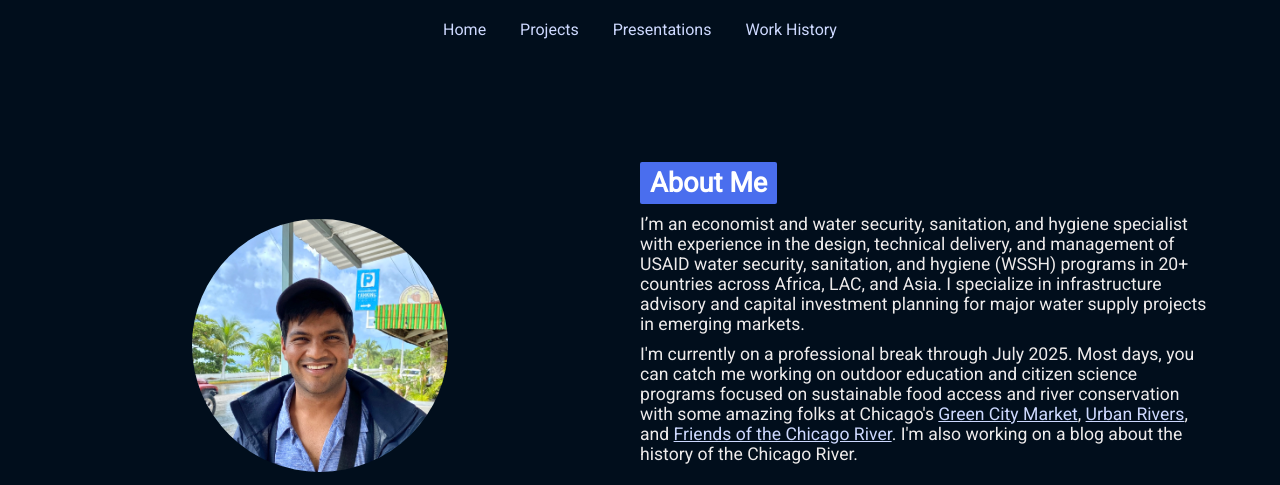
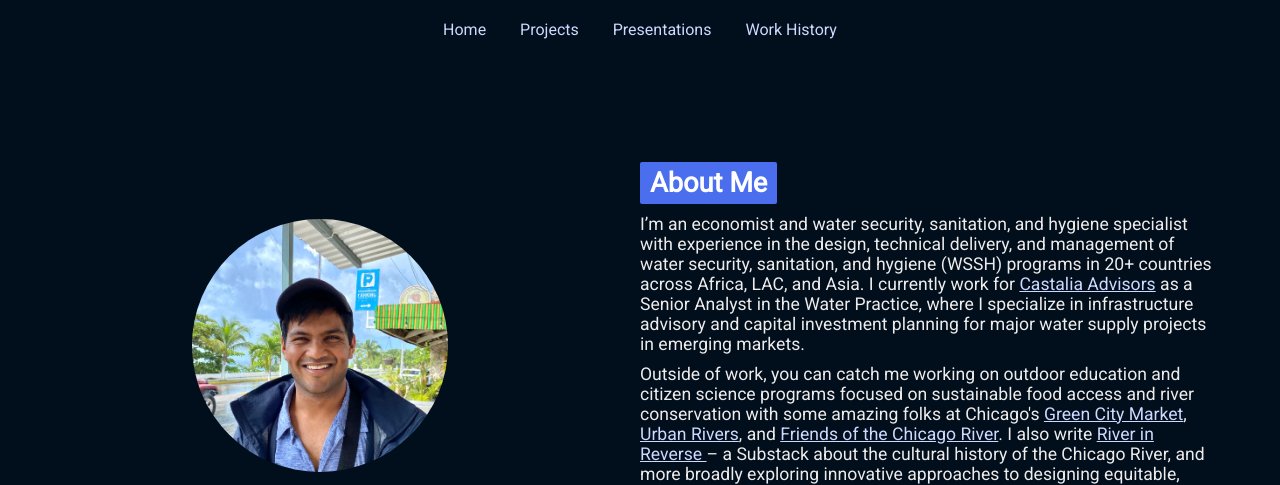
Before and after one commit to neildpatel/neildpatel.github.io, a plain HTML site: page index.html in a window 1280 px wide. Shown: the top 485 px of the page. Drawn offline with Linux system fonts and the light colour scheme.

Commit message:
Update index.html

```diff
--- a/index.html
+++ b/index.html
@@ -48,14 +48,12 @@
         </div>
         <div class="section-2">
             <h2>About Me</h2>
-            <p>I’m an economist and water security, sanitation, and hygiene specialist with experience in the design, technical delivery, and management of USAID water security, sanitation, and hygiene (WSSH) programs in 20+ countries across Africa, LAC, and Asia.
-               I specialize in infrastructure advisory and capital investment planning for major water supply projects in emerging markets.</p>
-            <p>I'm currently on a professional break through July 2025.
-                Most days, you can catch me working on outdoor education and citizen science programs focused on sustainable food access and river conservation with some amazing folks at Chicago's
+            <p>I’m an economist and water security, sanitation, and hygiene specialist with experience in the design, technical delivery, and management of water security, sanitation, and hygiene (WSSH) programs in 20+ countries across Africa, LAC, and Asia. I currently work for <a href="https://castalia-advisors.com/">Castalia Advisors</a> as a Senior Analyst in the Water Practice, where I specialize in infrastructure advisory and capital investment planning for major water supply projects in emerging markets.</p>
+            <p>Outside of work, you can catch me working on outdoor education and citizen science programs focused on sustainable food access and river conservation with some amazing folks at Chicago's
                 <a href="https://www.greencitymarket.org/what-we-do/educating-our-community">Green City Market</a>,
                 <a href="https://urbanrivers.org/">Urban Rivers</a>, and
                 <a href="https://www.chicagoriver.org/">Friends of the Chicago River</a>.
-                I'm also working on a blog about the history of the Chicago River.</p>
+                I also write <a href="https://riverinreverse.substack.com/">River in Reverse </a> – a Substack about the cultural history of the Chicago River, and more broadly exploring innovative approaches to designing equitable, climate-resilient, and ecologically vibrant cities.</p>
             <h2>Work History</h2>
             <p>I previously worked at <a href="https://www.dai.com/our-work/solutions/environment-solutions/water-and-sanitation-services-and-resource-management">DAI</a> and <a href="https://www.tetratech.com/solutions/international-development/water-security-sanitation-and-hygiene/">Tetra Tech</a> on several USAID-funded WSSH programs, including:<a href="https://www.globalwaters.org/HowWeWork/Activities/philippines-safe-water"> USAID/Philippines Safe Water</a>, <a href="https://www.dai.com/our-work/projects/el-salvador-water-services-project-wsp"> USAID/El Salvador Water Services Project (WSP)</a>, <a href="https://www.globalwaters.org/wash-fin"> USAID Water, Sanitation, and Hygiene Finance (WASH-FIN)</a>, <a href="https://www.globalwaters.org/HowWeWork/Activities/uganda-sanitation-health-activity"> USAID/Uganda Sanitation for Health Activity (USHA)</a>, and <a href="https://www.dai.com/our-work/projects/haiti-usaid-water-and-sanitation-watsan"> USAID/Haiti Eau</a>.
             <p>I was the Project Analyst for <a href="https://www.globalwaters.org/wash-fin-2"> USAID Water, Sanitation, and Hygiene Finance (WASH-FIN) 2</a>, where I led data analytics, monitoring, and impact evaluation efforts for a $73M program operating in India, Kenya, and Ghana to mobilize financing for climate resilient water and sanitation services.</p>
```
